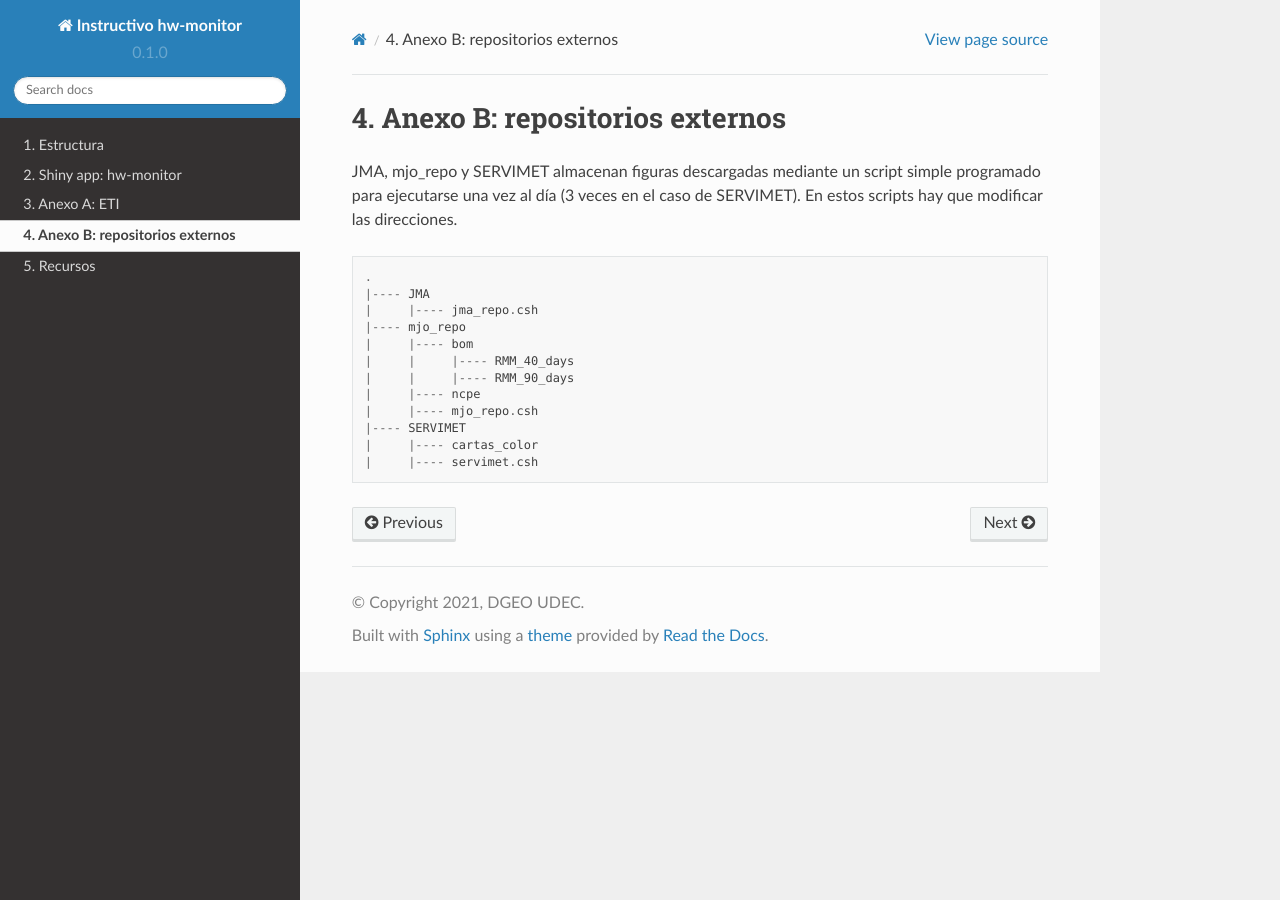
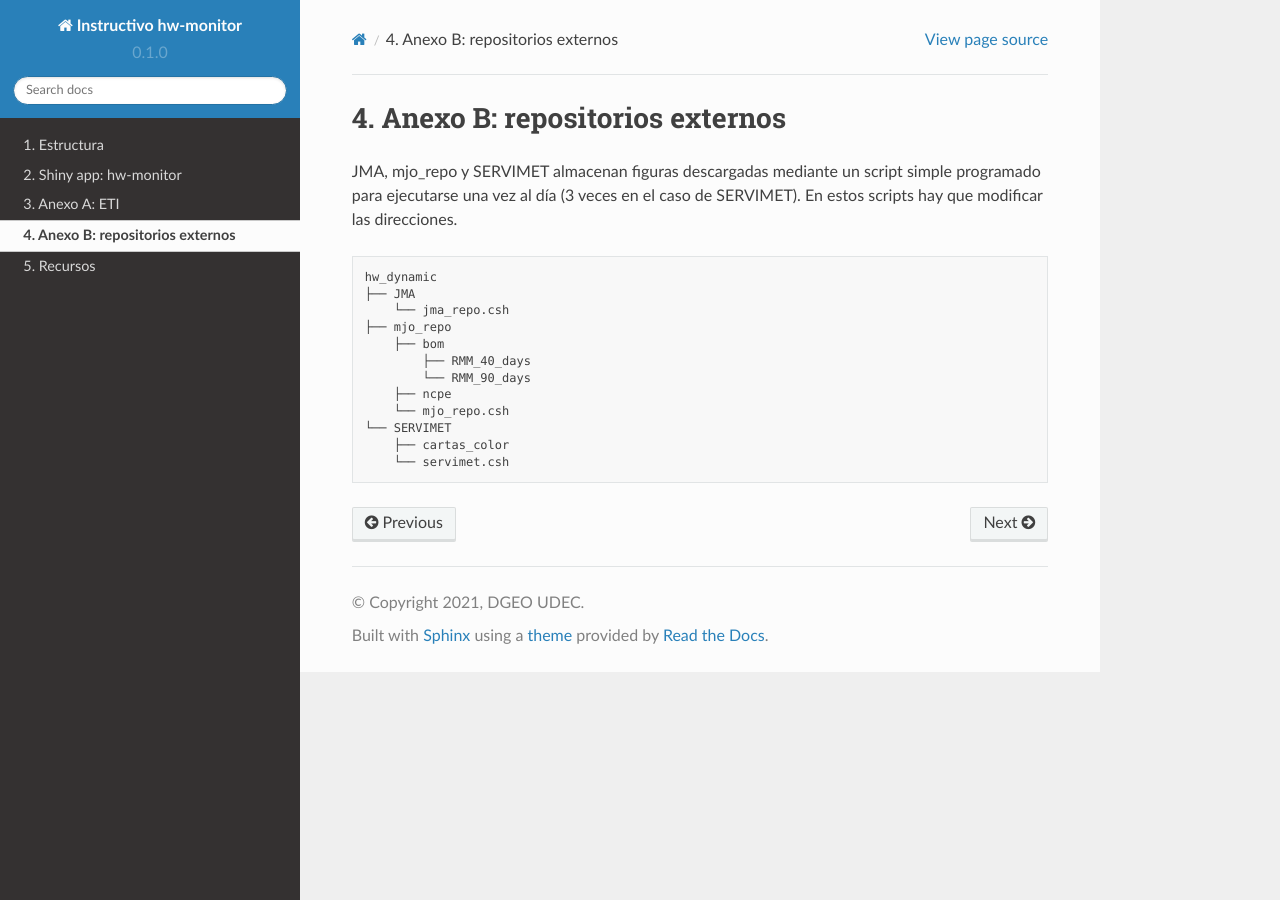
Before and after one commit to chsegura/rtd-tutorial, a Sphinx documentation site: the page built from docs/source/anexoB.rst, in a window 1280 px wide. Built offline with Sphinx 7.4.7 and the Read the Docs theme 2.0.0, drawn with Linux system fonts in a browser that asks for light colours.

Commit message:
Update anexoB.rst

```diff
--- a/docs/source/anexoB.rst
+++ b/docs/source/anexoB.rst
@@ -5,15 +5,15 @@ Anexo B: repositorios externos
 
 JMA, mjo_repo y SERVIMET almacenan figuras descargadas mediante un script simple programado para ejecutarse una vez al día (3 veces en el caso de SERVIMET). En estos scripts hay que modificar las direcciones. ::
 
-  .
-  |---- JMA
-  |     |---- jma_repo.csh
-  |---- mjo_repo
-  |     |---- bom
-  |     |     |---- RMM_40_days
-  |     |     |---- RMM_90_days
-  |     |---- ncpe
-  |     |---- mjo_repo.csh
-  |---- SERVIMET
-  |     |---- cartas_color
-  |     |---- servimet.csh
+  hw_dynamic
+  ├── JMA
+      └── jma_repo.csh
+  ├── mjo_repo
+      ├── bom
+          ├── RMM_40_days
+          └── RMM_90_days
+      ├── ncpe
+      └── mjo_repo.csh
+  └── SERVIMET
+      ├── cartas_color
+      └── servimet.csh
```
